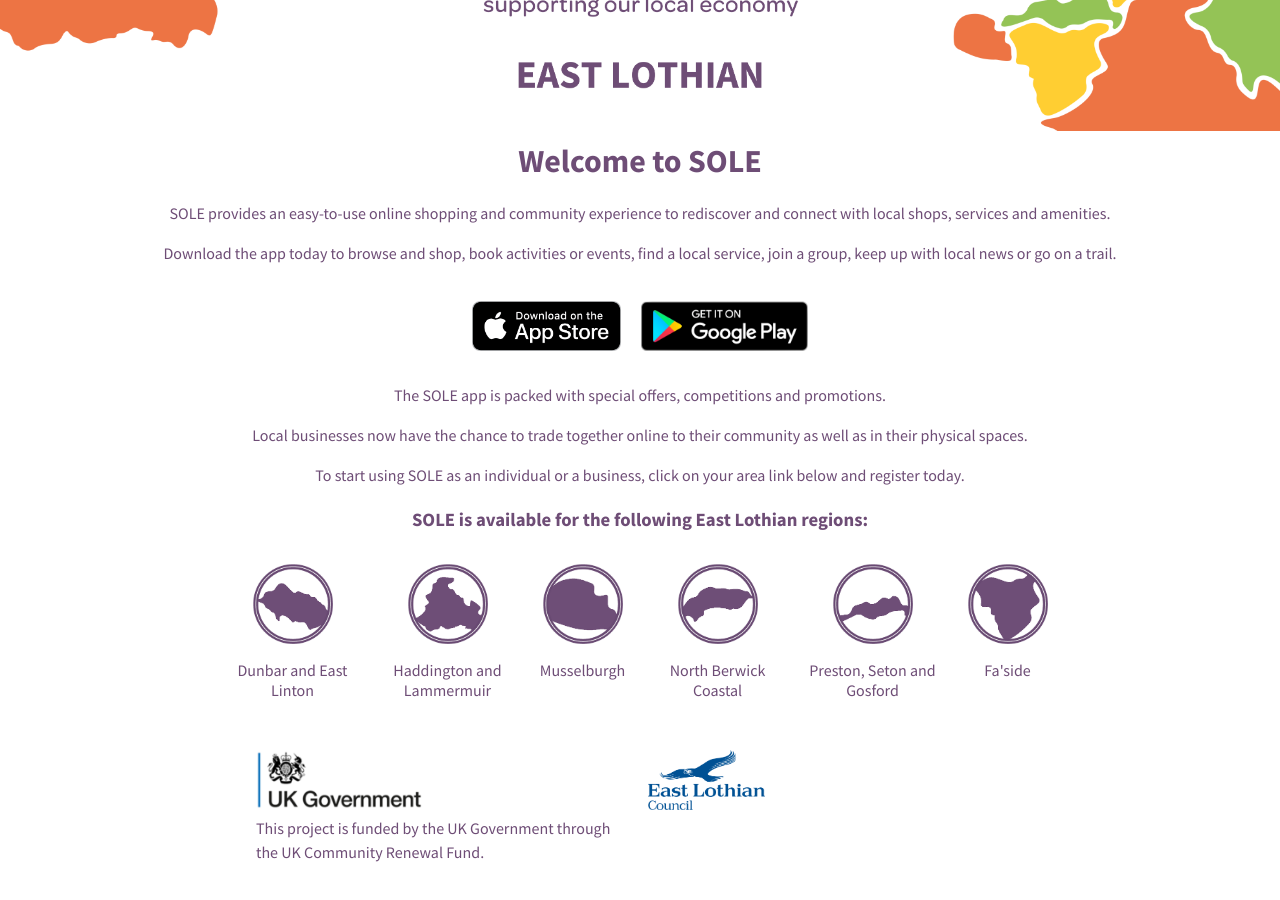
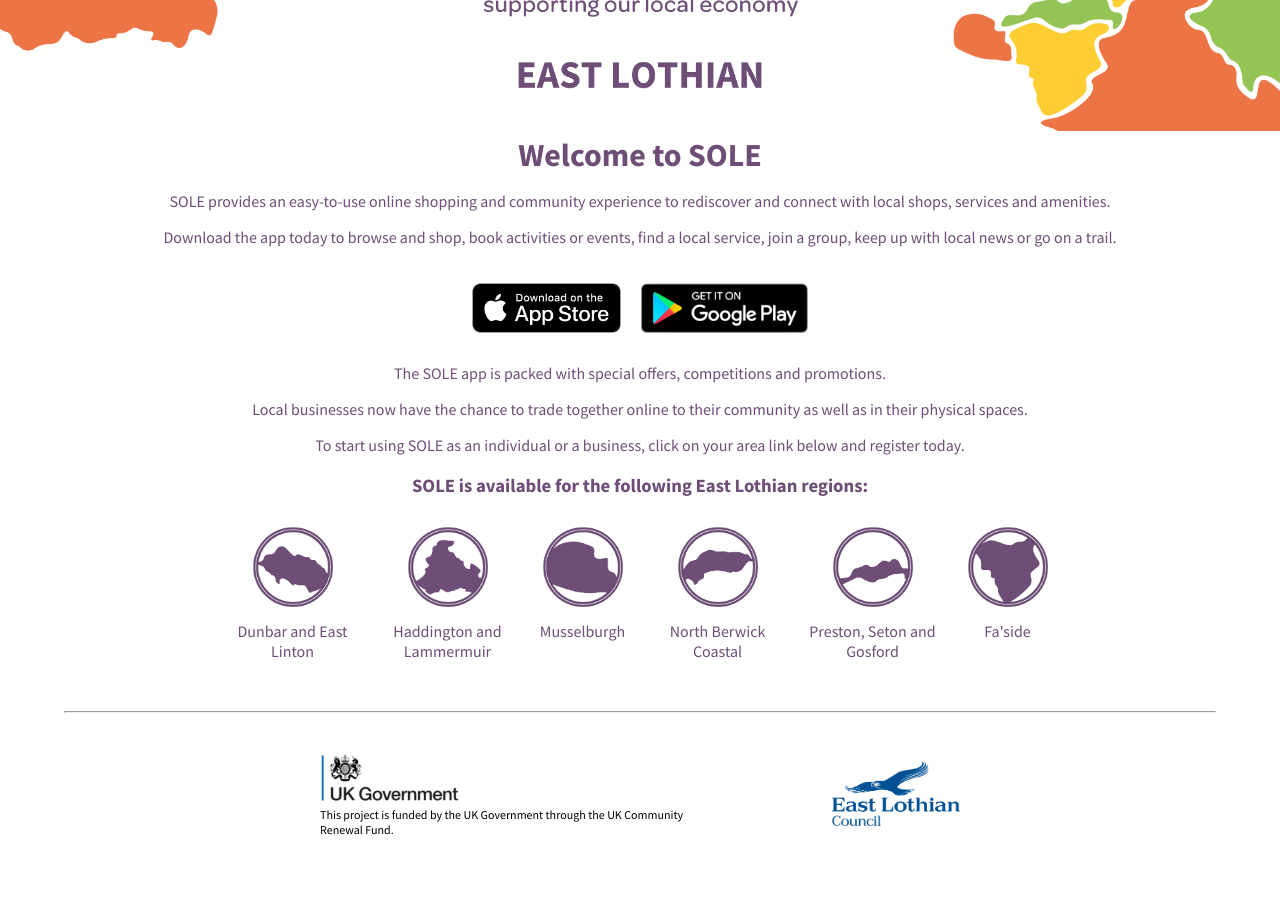
Before and after one commit to raoulnzefa/SOLEHomepageVUE, a Vue app: page / in a window 1280 px wide. Shown: the part 160-1060 px from the top of the page. Built offline with nearby package versions, Linux system fonts and the light colour scheme.

Commit message:
positioning and styling of footer and logos

```diff
--- a/src/App.vue
+++ b/src/App.vue
@@ -70,14 +70,15 @@
                   </a>
                 </div>
             </div>
+            <hr />
             <footer class="App-footer">
               <div class="App-footer-container">
-              <div class="App-footer-item">
-                    <img alt="UK Government Logo" class="App-footer-logo" src="./assets/UKGovLogo2.png"  />
-                    <p class="App-footer-log-text">This project is funded by the UK Government through the UK Community Renewal Fund.</p>
+              <div class="App-footer-item-gov">
+                    <img alt="UK Government Logo" class="App-footer-logo-UKGov" src="./assets/UKGovLogo2.png"  />
+                    <p class="App-footer-logo-text">This project is funded by the UK Government through the UK Community Renewal Fund.</p>
                 </div>
-                <div class="App-footer-item">
-                    <img alt="East Lothian Council Logo" class="App-footer-logo" src="./assets/ELCLogo.png"  />
+                <div class="App-footer-item-elc">
+                    <img alt="East Lothian Council Logo" class="App-footer-logo-ELC" src="./assets/ELCLogo.png"  />
                     <!-- <p>Fa'side</p> -->
                 </div>
               </div>
@@ -91,7 +92,7 @@
 
 * {
   text-align: center;
-  line-height: 1.5;
+  line-height: 1.25;
   font-family: 'Source Sans Pro', sans-serif;
   box-sizing: border-box;
   /* This font-family has been imported from Google fonts. */
@@ -182,30 +183,42 @@
 .App-footer {
   /* background-color: black; */
 }
+
 .App-footer-container {
   display: grid;
-  /* grid-template-columns: repeat(2, auto); */
-  grid-template-columns: 1fr 1fr;
+  grid-template-columns: 1.5fr 1fr;
+  grid-gap: 15px;
+  width: 50vw;
+  margin: 40px auto 50px auto;
+}
 
-  grid-gap: 15px;
-  /* justify-content: center; */
-  /* align-items: center; */
-  width: 60vw;
-  margin: 20px auto 50px auto;
-}
-.App-footer-item {
-  text-align: start;
-
-}
-.App-footer-logo {
-  height:60px;
-  /* justify-items: start; */
+.App-footer-item-gov {
   text-align: start;
 }
 
-.App-footer-log-text {
+.App-footer-item-elc {
+  text-align: end;
+  align-self: center;
+}
+
+.App-footer-logo-UKGov {
+  height:50px;
+}
+
+.App-footer-logo-ELC {
+  height:65px;
+}
+
+.App-footer-logo-text {
   margin: 0;
   text-align: start;
+  font-size: 12px;
+  color: black;
+}
+
+hr {
+  color: #6E4D76;
+  width: 90vw;
 }
 
 /* RESPONSIVE RULES FOR VIEWING ON MOBILE DEVICES */
```
